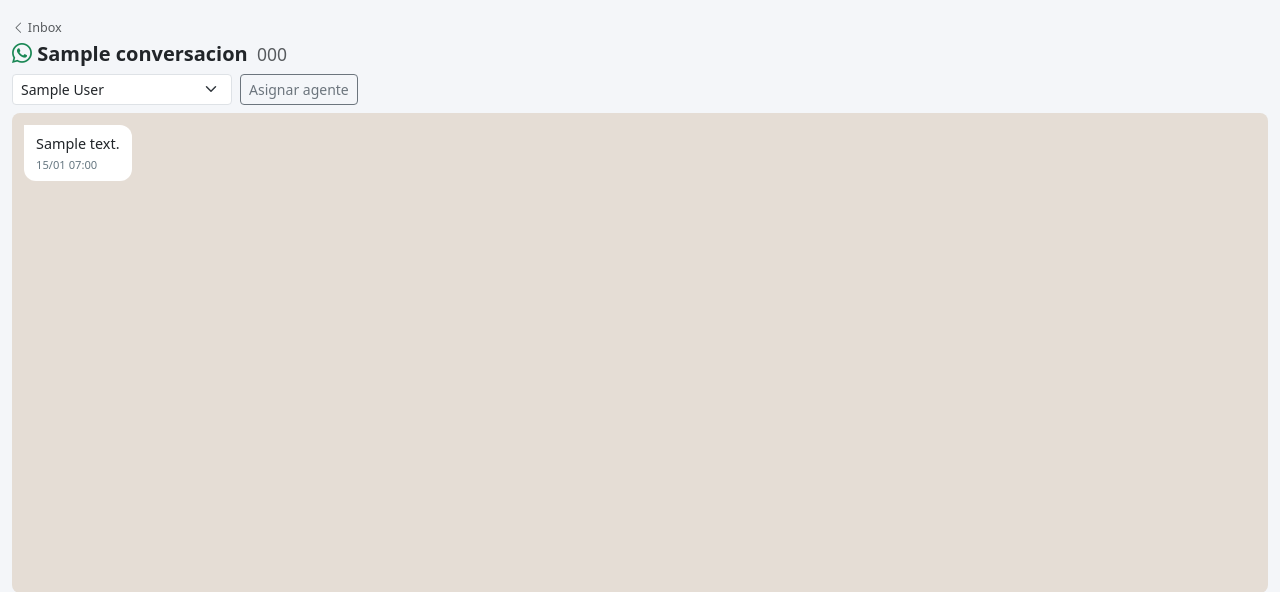
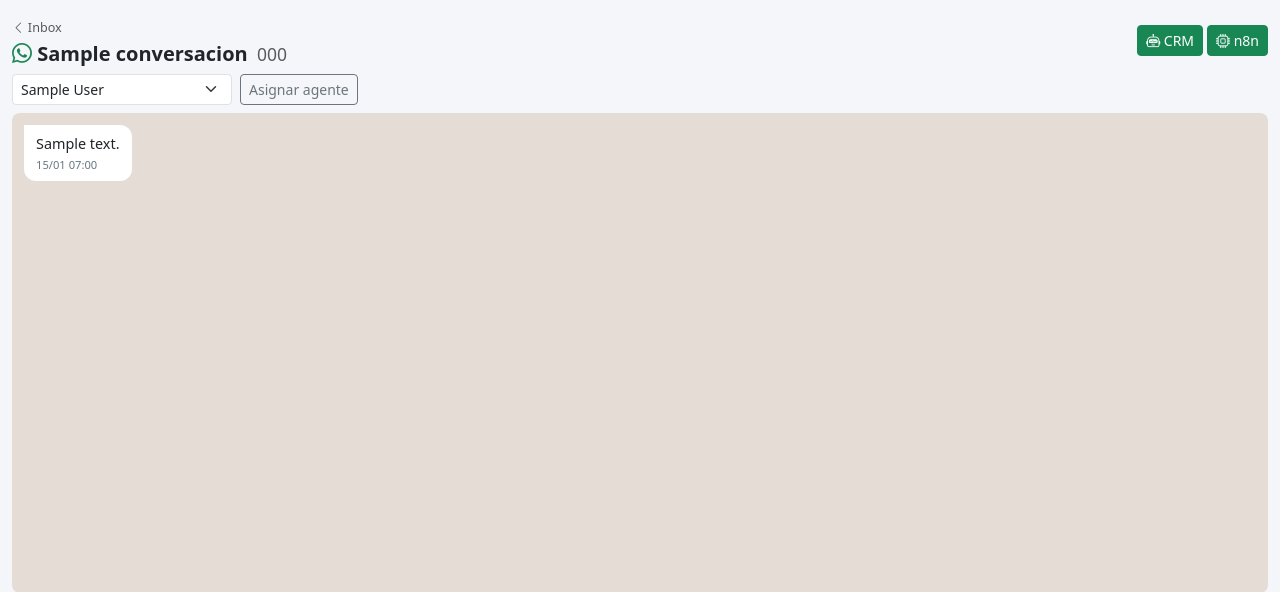
Before and after one commit to NachoGuidali/crmsalud, a Django app: page /whatsapp/conversacion/1/ in a window 1280 px wide. Shown: the part 60-652 px from the top of the page. Run offline with Django 5.2, Linux system fonts and the light colour scheme; a user stored in the database is signed in; tables that the repository leaves empty hold one stand-in row (values such as "Sample post"); grey boxes marked "Sample" are stand-in pictures; data that the repository does not hold is empty; parts of the project's set-up code (start-up, migrations or seed data) failed here and were passed over.

Commit message:
Módulo 7: toggle de bot CRM/n8n por conversación
- Conversacion.bot_crm_activo y bot_n8n_activo (migración 0007)
- tasks.py: omite _apply_bot_rules cuando bot_crm_activo=False
- _forward_to_n8n: incluye bot_n8n_activo en payload para que n8n
  decida si responder antes de procesar cada mensaje
- BotToggleView: POST /whatsapp/conversacion/<pk>/bot-toggle/
  Al desactivar n8n, notifica a N8N_WEBHOOK_URL con event=bot_status_changed
- UI: botones CRM/n8n en header de conversación, estado visual verde/gris

Co-Authored-By: Claude Sonnet 4.6 <noreply@anthropic.com>

```diff
--- a/crm_obra_social/apps/whatsapp/models.py
+++ b/crm_obra_social/apps/whatsapp/models.py
@@ -76,6 +76,8 @@ class Conversacion(models.Model):
     )
     ultimo_mensaje_at = models.DateTimeField(null=True, blank=True)
     mensajes_no_leidos = models.PositiveIntegerField(default=0)
+    bot_crm_activo = models.BooleanField(default=True, verbose_name='Bot CRM activo')
+    bot_n8n_activo = models.BooleanField(default=True, verbose_name='Bot n8n activo')
 
     class Meta:
         verbose_name = 'Conversación'
--- a/crm_obra_social/apps/whatsapp/tasks.py
+++ b/crm_obra_social/apps/whatsapp/tasks.py
@@ -86,8 +86,9 @@ def process_incoming_message(self, message_data: dict):
             timestamp=message_data['timestamp'],
         )
 
-        # Trigger bot auto-response rules
-        _apply_bot_rules(conv, msg_type, message_data.get('content', ''))
+        # Trigger bot auto-response rules (only if CRM bot is active for this conversation)
+        if conv.bot_crm_activo:
+            _apply_bot_rules(conv, msg_type, message_data.get('content', ''))
 
     except Exception as exc:
         logger.exception('Error processing incoming message from %s: %s', phone, exc)
--- a/crm_obra_social/apps/whatsapp/urls.py
+++ b/crm_obra_social/apps/whatsapp/urls.py
@@ -14,6 +14,7 @@ urlpatterns = [
     # Conversation
     path('conversacion/<int:pk>/', views.ConversacionDetailView.as_view(), name='conversacion'),
     path('conversacion/<int:pk>/mensajes/', views.ConversacionMessagesAPIView.as_view(), name='conversacion_messages_api'),
+    path('conversacion/<int:pk>/bot-toggle/', views.BotToggleView.as_view(), name='bot_toggle_conv'),
     path('conversacion/nueva/', views.NuevaConversacionView.as_view(), name='nueva_conversacion'),
     path('conversacion/iniciar/<int:lead_pk>/', views.IniciarConversacionView.as_view(), name='iniciar_conversacion'),
     path('conversacion/iniciar-cliente/<int:cliente_pk>/', views.IniciarConversacionClienteView.as_view(), name='iniciar_conversacion_cliente'),
--- a/crm_obra_social/apps/whatsapp/views.py
+++ b/crm_obra_social/apps/whatsapp/views.py
@@ -56,11 +56,21 @@ def _forward_to_n8n(payload: dict):
         or data.get('messageType', '')
     )
 
+    # Include bot status so n8n can decide whether to respond
+    bot_n8n_activo = True
+    if phone:
+        from utils.phone import normalize_ar_phone, ar_phone_variants
+        norm = normalize_ar_phone(phone)
+        conv = Conversacion.objects.filter(telefono__in=ar_phone_variants(norm)).first()
+        if conv is not None:
+            bot_n8n_activo = conv.bot_n8n_activo
+
     enriched = {
         **payload,
         'phone': phone,
         'message': content,
         'contact_name': data.get('pushName', ''),
+        'bot_n8n_activo': bot_n8n_activo,
     }
 
     def _send():
@@ -871,3 +881,57 @@ class APIEnviarMensajeView(View):
         except Exception as e:
             logger.error('API send error to %s: %s', phone, e)
             return JsonResponse({'ok': False, 'error': str(e)}, status=500)
+
+
+class BotToggleView(LoginRequiredMixin, View):
+    """
+    AJAX POST: toggle bot_crm_activo or bot_n8n_activo for a conversation.
+    Body params: bot_type ('crm'|'n8n'), activo ('true'|'false')
+    When bot_n8n_activo is turned off, notifies n8n via webhook.
+    """
+
+    def post(self, request, pk):
+        conv = get_object_or_404(Conversacion, pk=pk)
+        bot_type = request.POST.get('bot_type', '')
+        activo = request.POST.get('activo', 'true').lower() == 'true'
+
+        if bot_type == 'crm':
+            conv.bot_crm_activo = activo
+            conv.save(update_fields=['bot_crm_activo'])
+        elif bot_type == 'n8n':
+            conv.bot_n8n_activo = activo
+            conv.save(update_fields=['bot_n8n_activo'])
+            # Notify n8n about the status change
+            self._notify_n8n_bot_status(conv, activo)
+        else:
+            return JsonResponse({'ok': False, 'error': 'bot_type must be crm or n8n'}, status=400)
+
+        return JsonResponse({
+            'ok': True,
+            'bot_type': bot_type,
+            'activo': activo,
+            'conversacion_id': conv.pk,
+        })
+
+    def _notify_n8n_bot_status(self, conv, activo: bool):
+        import threading
+        import requests as req
+        from django.conf import settings as dj_settings
+        url = getattr(dj_settings, 'N8N_WEBHOOK_URL', '')
+        if not url:
+            return
+
+        payload = {
+            'event': 'bot_status_changed',
+            'phone': conv.telefono,
+            'bot_n8n_activo': activo,
+            'conversacion_id': conv.pk,
+        }
+
+        def _send():
+            try:
+                req.post(url, json=payload, timeout=5)
+            except Exception as e:
+                logger.warning('n8n bot status notify failed: %s', e)
+
+        threading.Thread(target=_send, daemon=True).start()
--- a/crm_obra_social/templates/whatsapp/conversacion.html
+++ b/crm_obra_social/templates/whatsapp/conversacion.html
@@ -28,6 +28,21 @@ audio { max-width: 240px; }
     {% if conv.lead %}
     <a href="{% url 'leads:detail' conv.lead.pk %}" class="btn btn-outline-primary btn-sm"><i class="bi bi-person"></i> Ver lead</a>
     {% endif %}
+    <!-- Bot toggles -->
+    <div class="d-flex gap-1 align-items-center">
+      <button id="toggleCrm"
+              class="btn btn-sm {% if conv.bot_crm_activo %}btn-success{% else %}btn-outline-secondary{% endif %}"
+              onclick="toggleBot('crm', {{ conv.bot_crm_activo|yesno:'true,false' }})"
+              title="Bot CRM (reglas automáticas)">
+        <i class="bi bi-robot"></i> CRM
+      </button>
+      <button id="toggleN8n"
+              class="btn btn-sm {% if conv.bot_n8n_activo %}btn-success{% else %}btn-outline-secondary{% endif %}"
+              onclick="toggleBot('n8n', {{ conv.bot_n8n_activo|yesno:'true,false' }})"
+              title="Bot n8n">
+        <i class="bi bi-cpu"></i> n8n
+      </button>
+    </div>
   </div>
 </div>
 
@@ -307,5 +322,31 @@ if (plantillaSelect) {
 // Auto-focus text input on load
 const textInput = document.getElementById('textInput');
 if (textInput) textInput.focus();
+
+function toggleBot(botType, currentlyActive) {
+  const newState = !currentlyActive;
+  const btnId = botType === 'crm' ? 'toggleCrm' : 'toggleN8n';
+  const btn = document.getElementById(btnId);
+  btn.disabled = true;
+
+  const fd = new FormData();
+  fd.append('bot_type', botType);
+  fd.append('activo', newState ? 'true' : 'false');
+
+  fetch('{% url "whatsapp:bot_toggle_conv" conv.pk %}', {
+    method: 'POST',
+    headers: {'X-CSRFToken': '{{ csrf_token }}'},
+    body: fd,
+  })
+  .then(r => r.json())
+  .then(data => {
+    if (data.ok) {
+      btn.className = 'btn btn-sm ' + (newState ? 'btn-success' : 'btn-outline-secondary');
+      btn.onclick = () => toggleBot(botType, newState);
+    }
+  })
+  .catch(() => {})
+  .finally(() => { btn.disabled = false; });
+}
 </script>
 {% endblock %}
```
Also changed, not shown: crm_obra_social/apps/whatsapp/migrations/0007_conversacion_bot_toggles.py (added).
